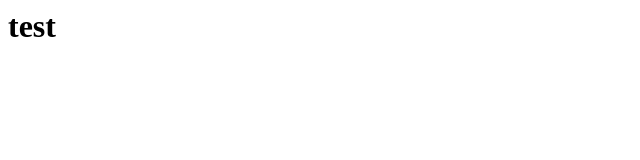
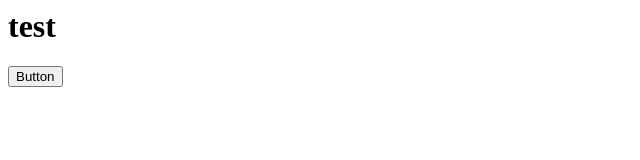
Before and after one commit to benmosheron/Jerry, a website: page index.html in a window 1280 px wide. Shown: the whole page, without its empty margins (0-640 px from the left). Drawn offline with Linux system fonts and the light colour scheme.

```diff
--- a/index.html
+++ b/index.html
@@ -1 +1,2 @@
 <h1>test</h1>
+<button onclick="window.location.href='/jerry.html'">Button</button>
```
Also changed, not shown: 1 other file.
